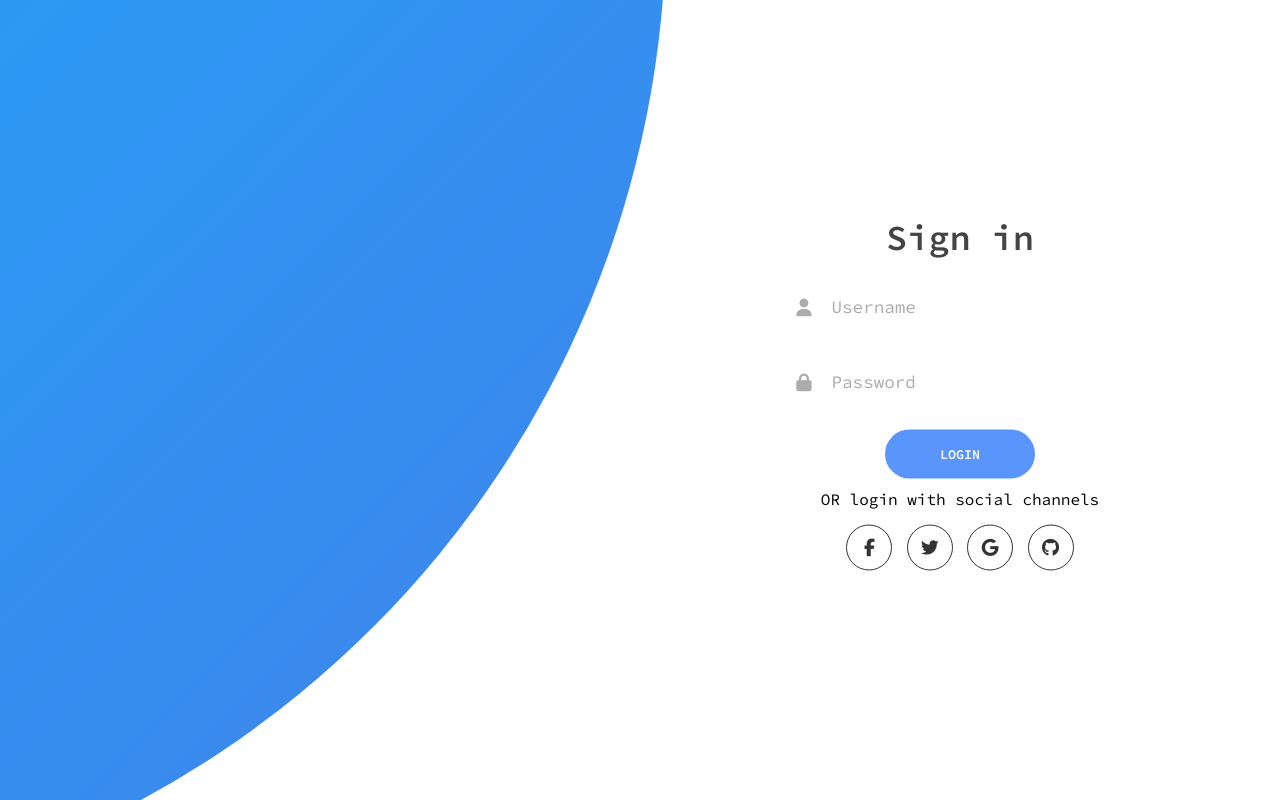
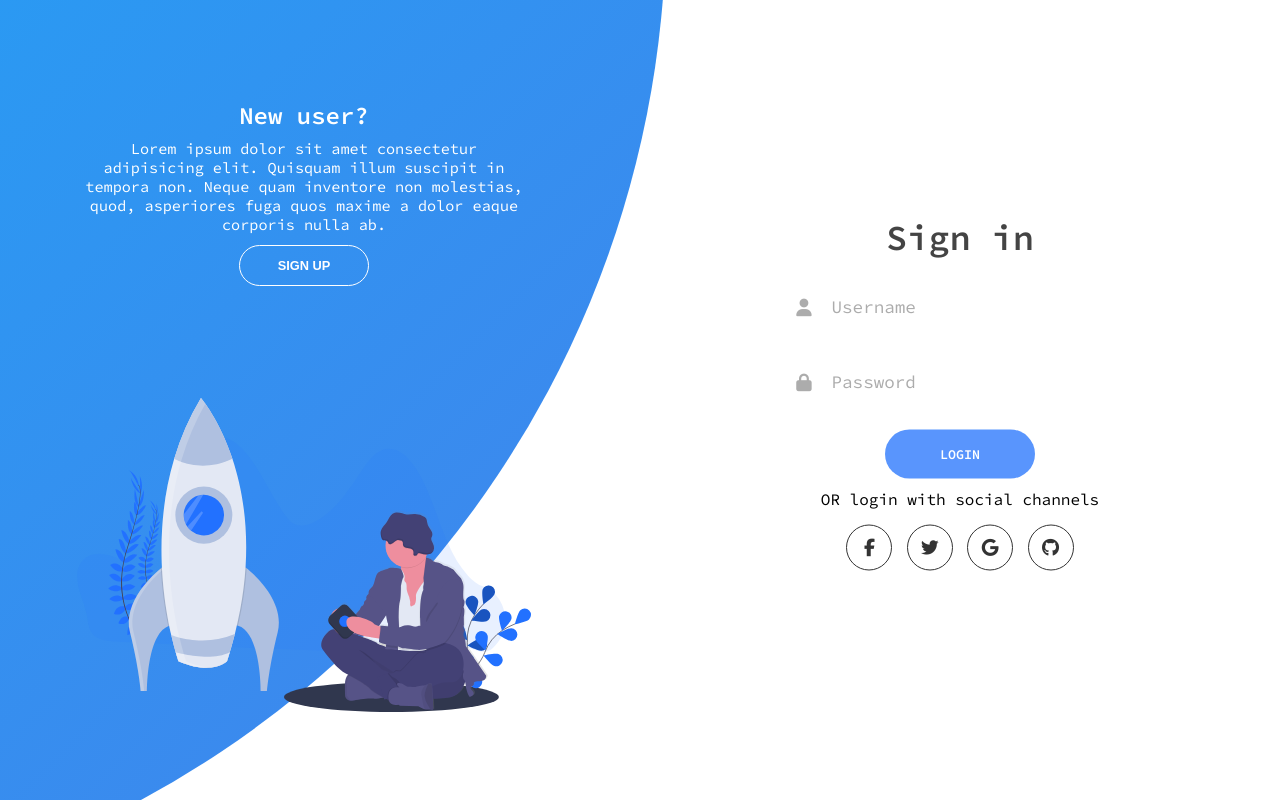
Before and after one commit to adamiqshan/animated-login-signup-page, a website: page index.html in a window 1280 px wide. Drawn offline with Linux system fonts and the light colour scheme.

Commit message:
added panels

```diff
--- a/index.html
+++ b/index.html
@@ -76,7 +76,24 @@
               </div>
           </form>
         </div>
+        <div class="panels-container">
+            <div class="panel left-panel">
+              <div class="content">
+                <h3>New user?</h3>
+                <p>Lorem ipsum dolor sit amet consectetur adipisicing elit. Quisquam illum suscipit in tempora non. Neque quam inventore non molestias, quod, asperiores fuga quos maxime a dolor eaque corporis nulla ab.</p>
+                <button class="btn transparent" id="sign-up-btn">Sign up</button>
+              </div>
+              <img src="img/log.svg" alt="" class="image">
+            </div>
+            <div class="panel right-panel">
+                <div class="content">
+                  <h3>One of us?</h3>
+                  <p>Lorem ipsum dolor sit amet consectetur adipisicing elit. Quisquam illum suscipit in tempora non. Neque quam inventore non molestias, quod, asperiores fuga quos maxime a dolor eaque corporis nulla ab.</p>
+                  <button class="btn transparent" id="sign-in-btn">Sign in</button>
+                </div>
+                <img src="img/register.svg" alt="" class="image">
+              </div>
+          </div>
       </div>
-
   </body>
 </html>
--- a/styles.css
+++ b/styles.css
@@ -27,6 +27,7 @@ input {
   top: -10%;
   right: 48%;
   transform: translateY(-50%);
+  z-index: 5;
 }
 
 .forms-container {
@@ -45,6 +46,7 @@ input {
   transform: translate(-50%, -50%);
   display: grid;
   grid-template-columns: 1fr;
+  z-index: 10;
 }
 
 form {
@@ -107,7 +109,7 @@ form {
   font-weight: 500;
 }
 
-input.btn {
+.btn {
   height: 49px;
   width: 150px;
   background-color: #5995fd;
@@ -122,7 +124,7 @@ input.btn {
   transition: 0.3s;
 }
 
-input.btn:hover {
+.btn:hover {
   background-color: #4d84e2;
 }
 
@@ -156,3 +158,65 @@ input.btn:hover {
   color: #4481eb;
   border-color: #4481eb;
 }
+
+.panels-container {
+  width: 100%;
+  height: 100%;
+  position: absolute;
+  top: 0;
+  left: 0;
+  display: grid;
+  grid-template-columns: repeat(2, 1fr);
+}
+
+.panel {
+  display: flex;
+  flex-direction: column;
+  justify-content: space-around;
+  text-align: center;
+  z-index: 7;
+}
+
+.panel .content {
+  color: #fff;
+}
+
+.panel h3 {
+  font-weight: 600;
+  line-height: 1;
+  font-size: 1.5rem;
+}
+
+.panel p {
+  font-size: 0.95rem;
+  padding: 0.7rem 0;
+}
+
+.btn.transparent {
+  border: 1px solid #fff;
+  margin: 0;
+  background: none;
+  width: 130px;
+  height: 41px;
+  font-weight: 600;
+  font-size: 0.8rem;
+}
+
+.left-panel {
+  pointer-events: all;
+  padding: 3rem 17% 2rem 12%;
+}
+
+.right-panel {
+  pointer-events: none;
+  padding: 3rem 12% 2rem 17%;
+}
+
+.image {
+  width: 100%;
+}
+
+.right-panel .content,
+.right-panel .image {
+  transform: translateX(800px);
+}
```
Also changed, not shown: img/log.svg (added), img/register.svg (added).
